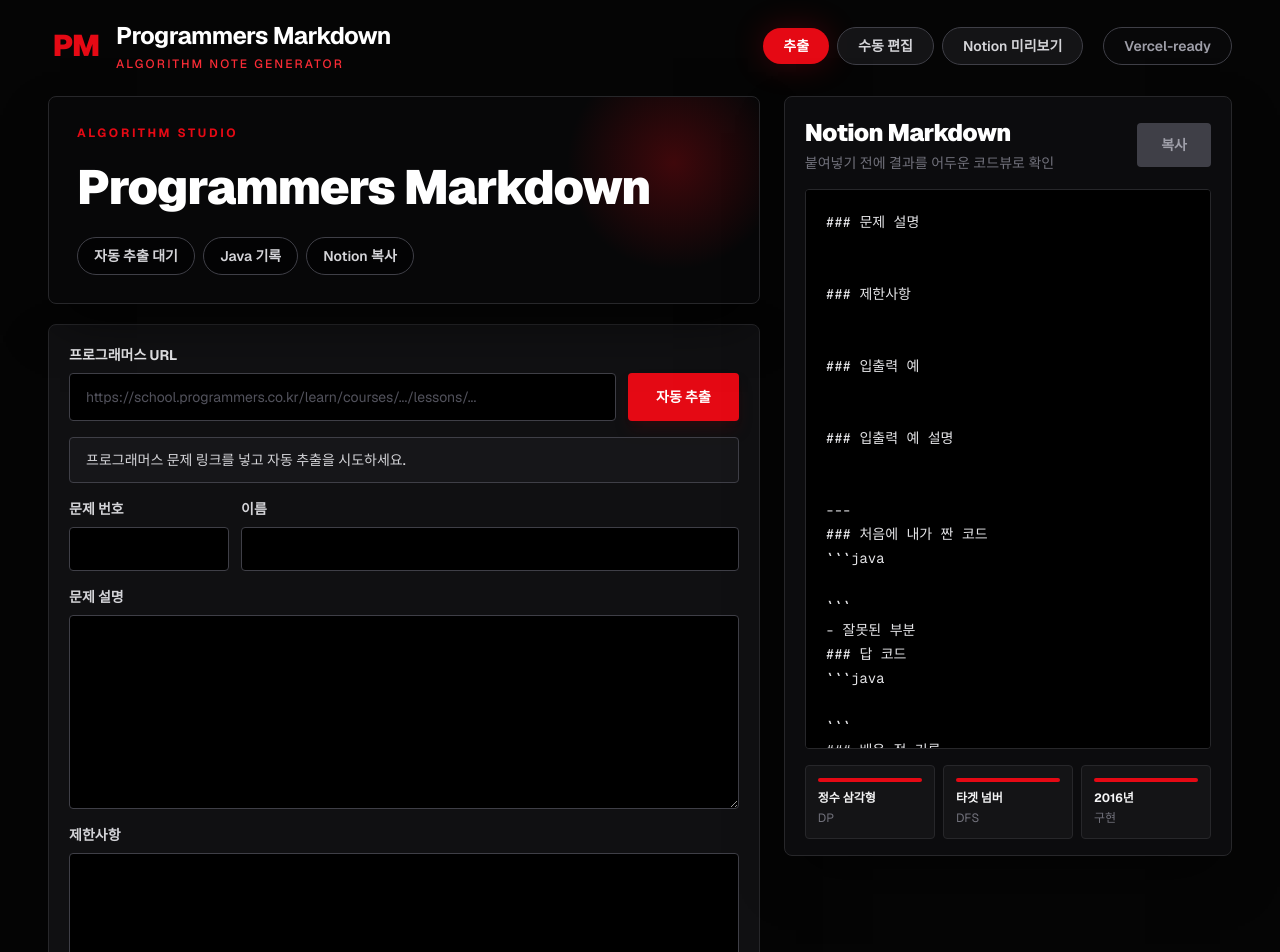
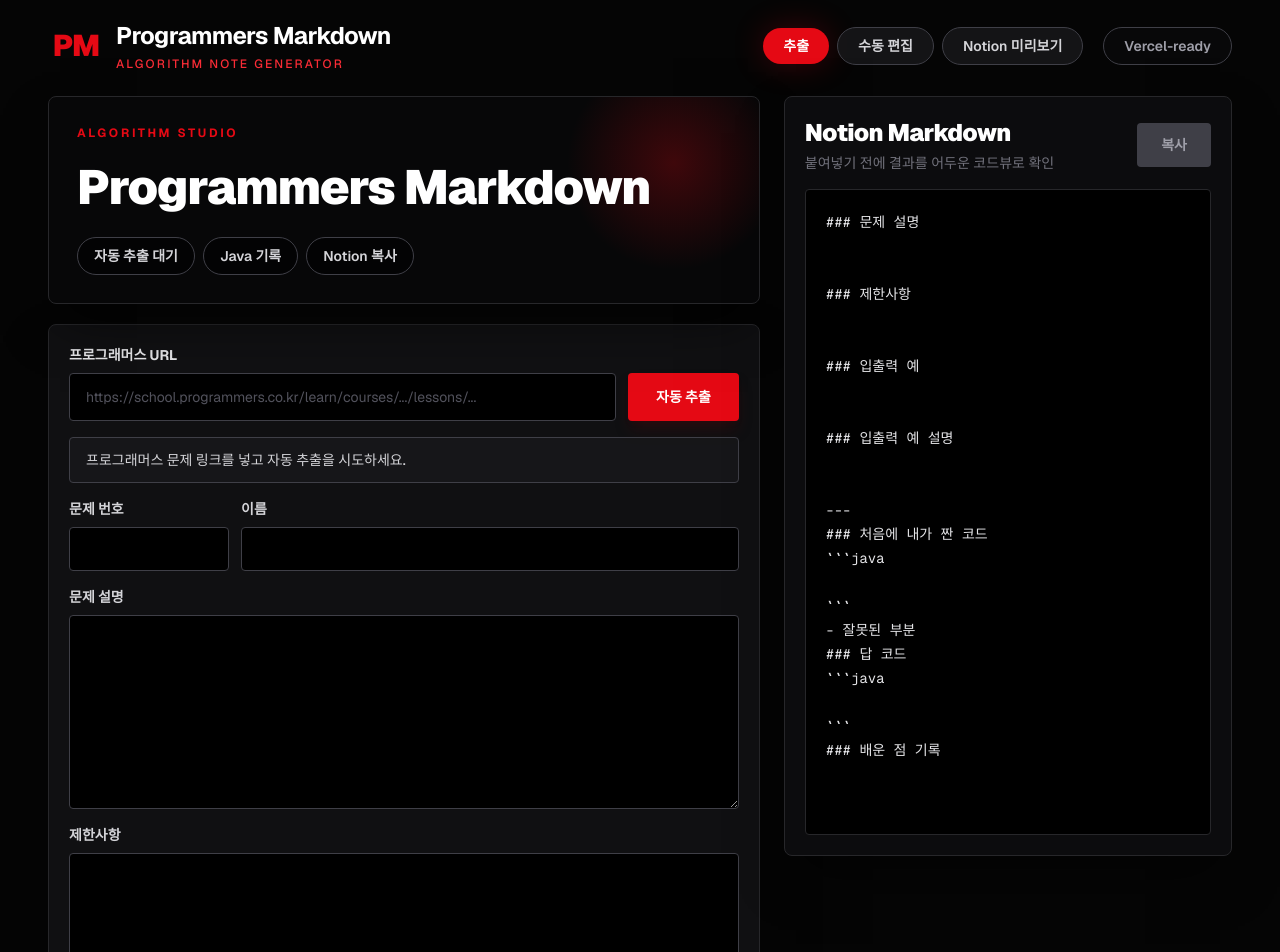
Before and after one commit to MODUGGAGI/programmers-to-markdown, a Next.js app: page / in a window 1280 px wide. Shown: the top 952 px of the page. Built offline with nearby package versions, Linux system fonts and the light colour scheme.

Commit message:
feat: 마크다운 도구 UI 정리

```diff
--- a/src/app/problem-tool.tsx
+++ b/src/app/problem-tool.tsx
@@ -155,12 +155,27 @@
               <div className="flex flex-col gap-3 sm:flex-row">
                 <label className="flex flex-1 flex-col gap-2">
                   <span className="text-sm font-bold text-zinc-200">프로그래머스 URL</span>
-                  <input
-                    value={url}
-                    onChange={(event) => setUrl(event.target.value)}
-                    placeholder="https://school.programmers.co.kr/learn/courses/.../lessons/..."
-                    className="h-12 rounded border border-zinc-700 bg-black px-4 text-sm text-zinc-100 outline-none transition placeholder:text-zinc-600 focus:border-[#e50914] focus:ring-2 focus:ring-[#e50914]/25"
-                  />
+                  <div className="relative">
+                    <input
+                      value={url}
+                      onChange={(event) => setUrl(event.target.value)}
+                      placeholder="https://school.programmers.co.kr/learn/courses/.../lessons/..."
+                      className="h-12 w-full rounded border border-zinc-700 bg-black px-4 pr-11 text-sm text-zinc-100 outline-none transition placeholder:text-zinc-600 focus:border-[#e50914] focus:ring-2 focus:ring-[#e50914]/25"
+                    />
+                    {url ? (
+                      <button
+                        type="button"
+                        aria-label="URL 지우기"
+                        onClick={() => {
+                          setUrl("");
+                          setCopied(false);
+                        }}
+                        className="absolute right-2 top-1/2 flex h-8 w-8 -translate-y-1/2 cursor-pointer items-center justify-center rounded text-lg font-bold text-zinc-500 transition hover:bg-zinc-800 hover:text-zinc-100 focus:outline-none focus:ring-2 focus:ring-[#e50914]/35"
+                      >
+                        ×
+                      </button>
+                    ) : null}
+                  </div>
                 </label>
                 <button
                   type="button"
@@ -222,7 +237,7 @@
                 type="button"
                 onClick={copyMarkdown}
                 aria-disabled={copyDisabled}
-                className="h-11 rounded bg-[#e50914] px-6 text-sm font-bold text-white shadow-lg shadow-red-950/40 transition hover:bg-[#f6121d] aria-disabled:cursor-not-allowed aria-disabled:bg-zinc-700 aria-disabled:text-zinc-400 aria-disabled:shadow-none"
+                className="h-11 cursor-pointer rounded bg-[#e50914] px-6 text-sm font-bold text-white shadow-lg shadow-red-950/40 transition hover:bg-[#f6121d] aria-disabled:bg-zinc-700 aria-disabled:text-zinc-400 aria-disabled:shadow-none"
               >
                 {copied ? "복사됨" : "복사"}
               </button>
@@ -233,19 +248,6 @@
               aria-label="Notion Markdown preview"
               className="min-h-[560px] flex-1 resize-none rounded border border-zinc-800 bg-black p-5 font-mono text-sm leading-6 text-zinc-200 outline-none selection:bg-red-500/40"
             />
-            <div className="grid grid-cols-3 gap-2">
-              {[
-                ["정수 삼각형", "DP"],
-                ["타겟 넘버", "DFS"],
-                ["2016년", "구현"],
-              ].map(([title, tag]) => (
-                <div key={title} className="min-w-0 rounded border border-zinc-800 bg-zinc-900/70 p-3">
-                  <div className="mb-2 h-1 rounded bg-[#e50914]" />
-                  <p className="truncate text-xs font-bold text-zinc-100">{title}</p>
-                  <p className="mt-1 text-xs text-zinc-500">{tag}</p>
-                </div>
-              ))}
-            </div>
           </aside>
         </section>
       </div>
```
